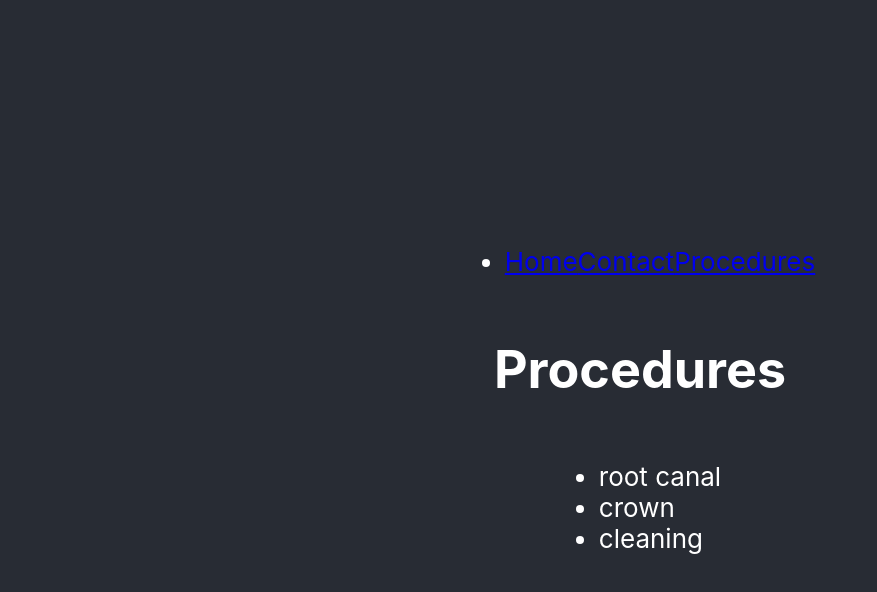
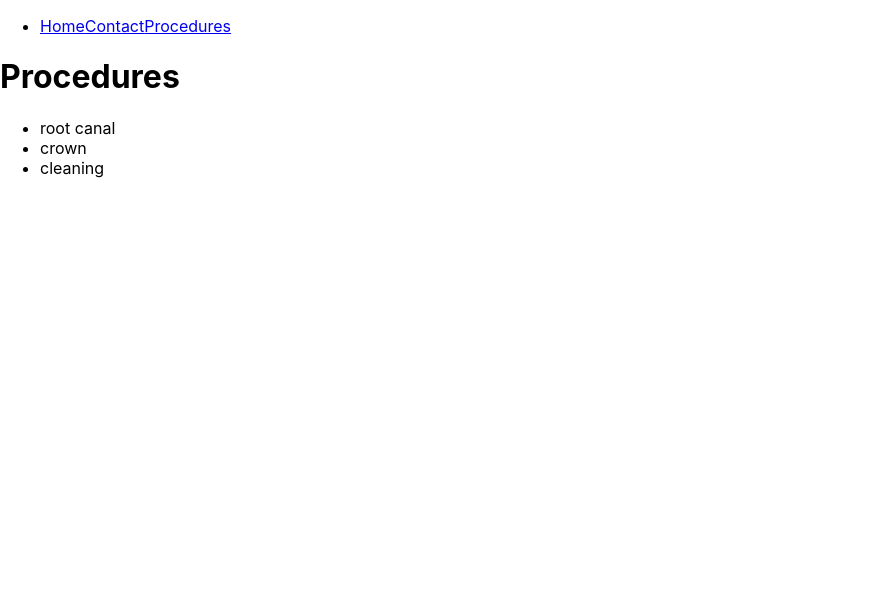
Before and after one commit to jtreeves/dentist-router, a JavaScript app: page /procedures in a window 1280 px wide. Shown: the top 592 px of the page, without its empty margins (0-877 px from the left). Built offline with nearby package versions, Linux system fonts and the light colour scheme; the HTML template or start-up script is replaced by a standard one.

Commit message:
[files] Add space and turn main div into fragment

```diff
--- a/src/App.js
+++ b/src/App.js
@@ -12,7 +12,7 @@ function App() {
 
     return (
         <BrowserRouter>
-            <div className='App-header'>
+            <>
                 <Nav />
                 <Route path='/' exact component={Home} />
                 <Route path='/contact' component={Contact} />
@@ -22,7 +22,7 @@ function App() {
                         return <Procedures proceduresList={proceduresList} />
                     }}
                 />
-            </div>
+            </>
         </BrowserRouter>
     )
 }
--- a/src/components/Procedures.js
+++ b/src/components/Procedures.js
@@ -2,6 +2,7 @@ function Procedures(props) {
     const procedureItems = props.proceduresList.map((procedure) => {
         return <li>{procedure}</li>
     })
+
     return(
         <>
             <h1>Procedures</h1>
```
Also changed, not shown: 1 other file (tests, documents, lock files or other folders).
